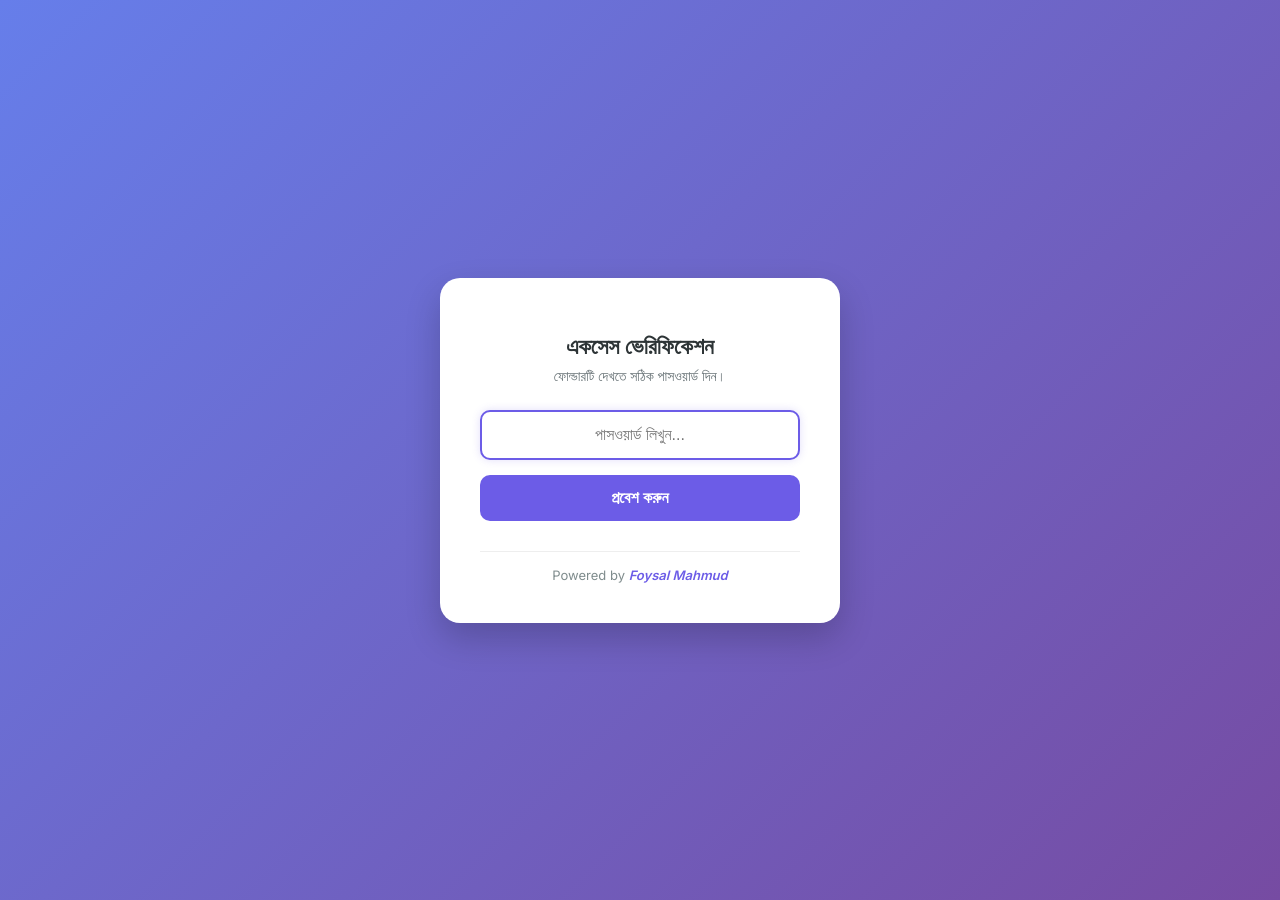
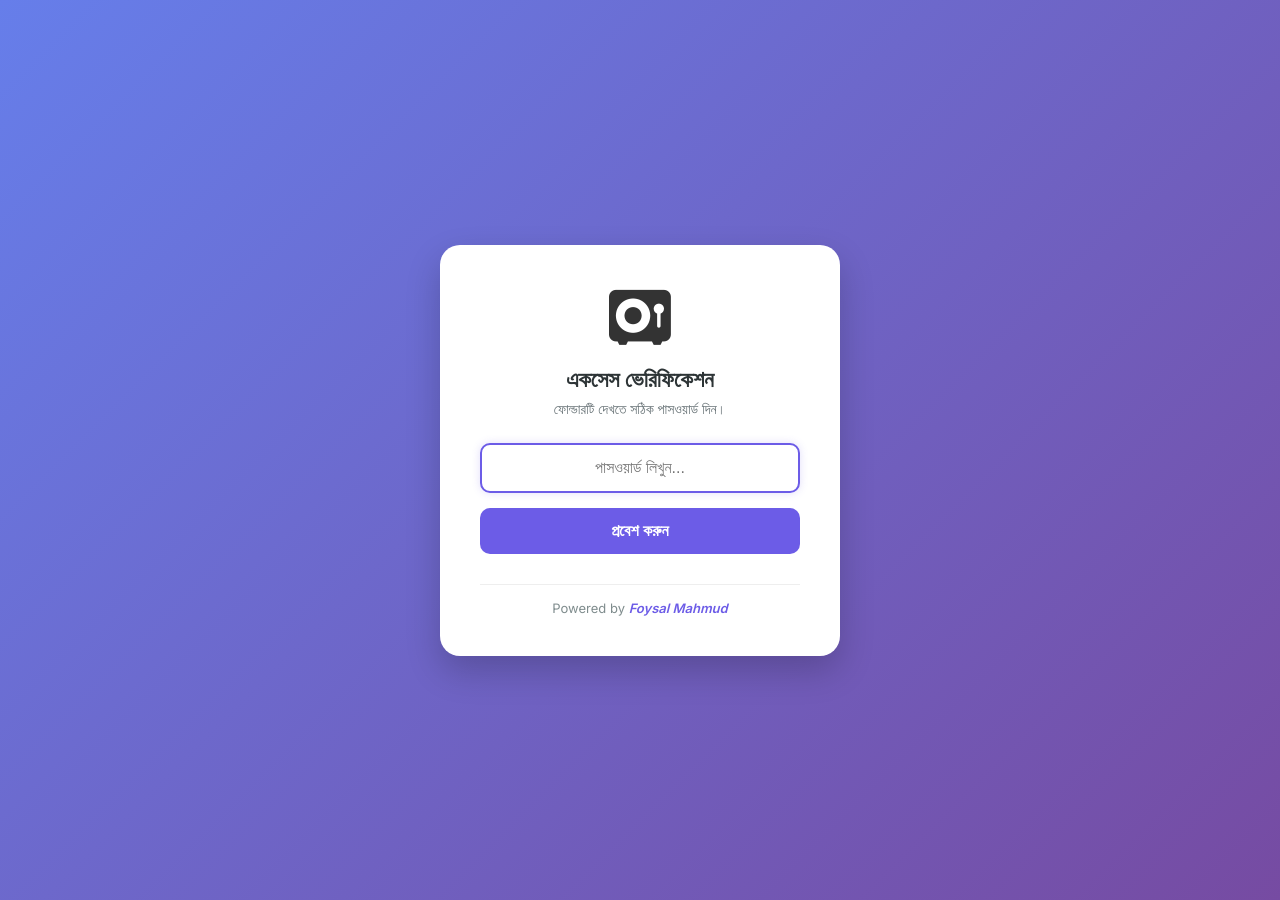
Before and after one commit to foysal1627/foysal1627.github.io, a Jekyll site: the page basar-sir-notes/index.html, which Jekyll copies as it is, in a window 1280 px wide. Built offline with Jekyll 4.4.1, drawn with Linux system fonts in a browser that asks for light colours.

Commit message:
Update index.html

```diff
--- a/basar-sir-notes/index.html
+++ b/basar-sir-notes/index.html
@@ -5,6 +5,7 @@
     <meta name="viewport" content="width=device-width, initial-scale=1.0">
     <title>Secure Access | Protected Folder</title>
     <link href="https://fonts.googleapis.com/css2?family=Hind+Siliguri:wght@400;600&family=Inter:wght@400;600&display=swap" rel="stylesheet">
+    <link href="https://cdnjs.cloudflare.com/ajax/libs/font-awesome/6.0.0/css/all.min.css" rel="stylesheet">
 
     <style>
         * {
```
